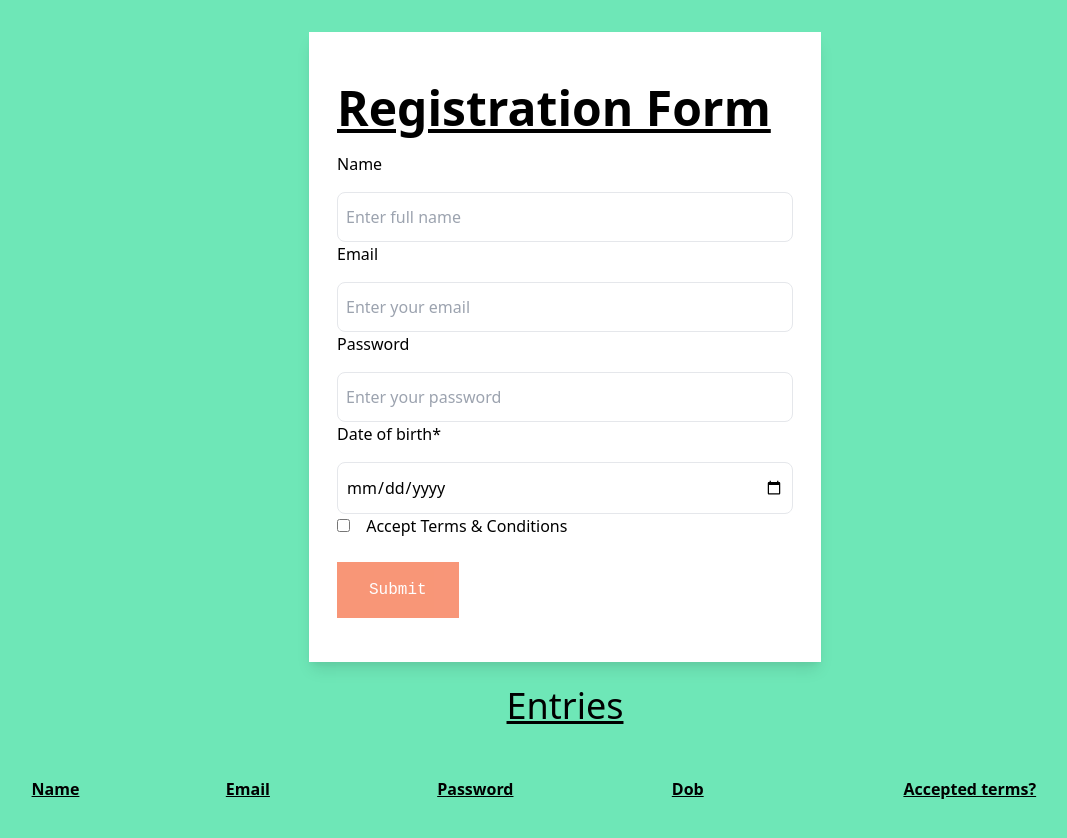
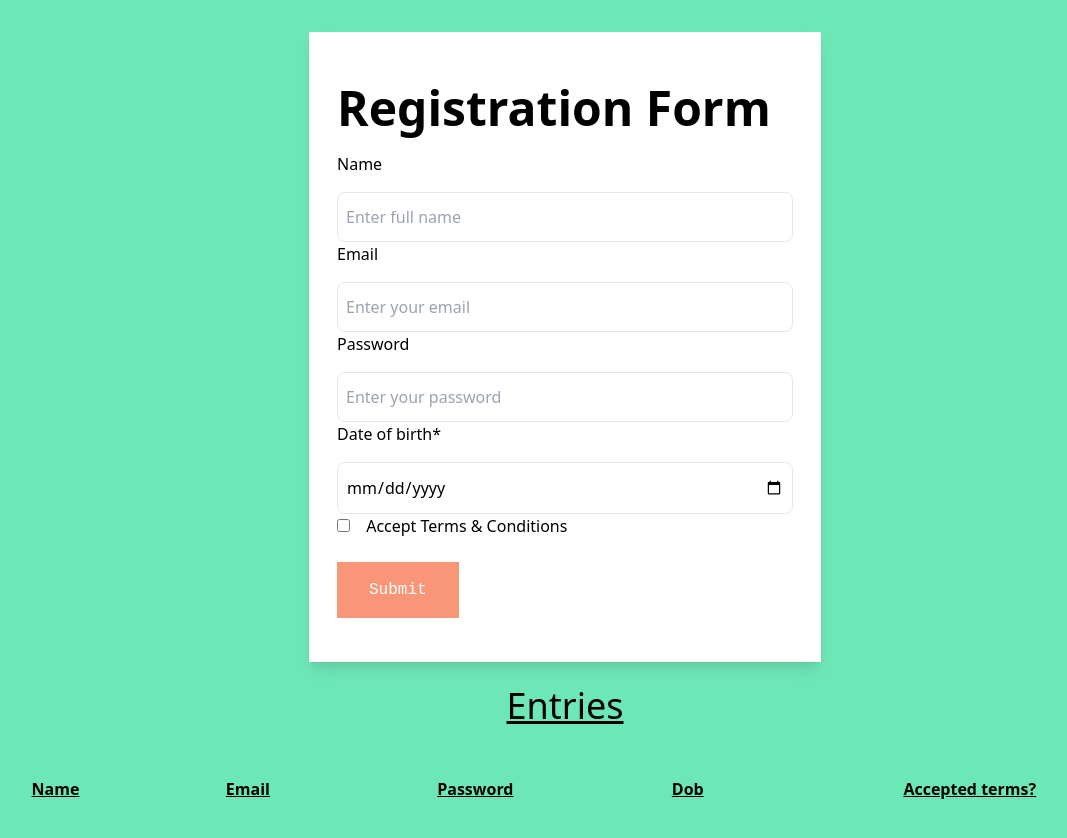
Before and after one commit to Kiyotaka-Ayanak0ji/wd101, a plain HTML site: page index.html in a window 1280 px wide. Shown: the whole page, without its empty margins (75-1142 px from the left). Drawn offline with nearby package versions, Linux system fonts and the light colour scheme.

Commit message:
Update index.html

```diff
--- a/index.html
+++ b/index.html
@@ -26,7 +26,7 @@
     </head>
     <body class="bg-green-300 p-8">
         <div class="max-w-lg mx-auto bg-white bordered p-7 shadow-lg">
-            <h1 class="text-5xl mb-5 font-bold underline mx-auto my-6">Registration Form</h1>
+            <h1 class="text-5xl mb-5 font-bold mx-auto my-6">Registration Form</h1>
             <form id = "user-form">
 
                 <div class="lg-5">
```
